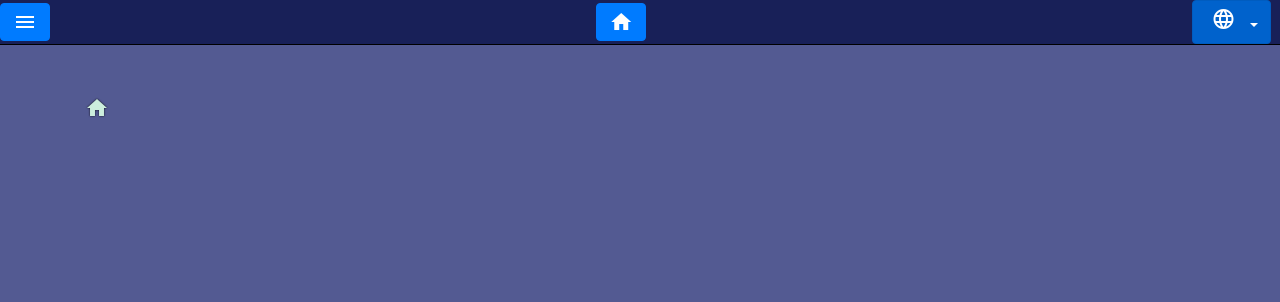
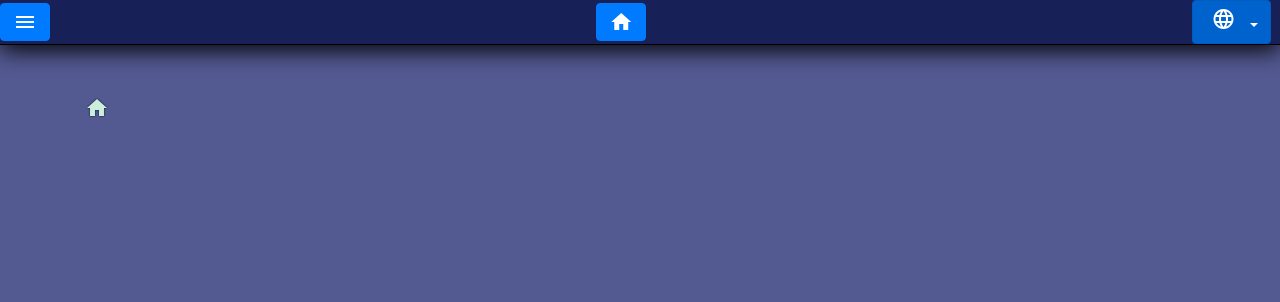
Before and after one commit to guhoffmann/myfilebrowser, a PHP site: page / in a window 1280 px wide. Shown: the top 302 px of the page. Run offline with PHP 8.4, Linux system fonts and the light colour scheme; data comes from the database, SQL or seed files in the repository.

Commit message:
Added some shadow to css

```diff
--- a/css/custom.css
+++ b/css/custom.css
@@ -119,6 +119,7 @@ img, video {
 
 .navbar {
 	padding: 0;
+	box-shadow: 0px 5px 25px #000;
 }
 
 .navbar-brand {
@@ -495,6 +496,8 @@ input[type="checkbox"]:checked + label span.checkbox::after {
 	overflow-y: hidden;
     transition: width 0.5s;
     padding-top: 3em;
+	box-shadow: 5px 0px 25px #000;
+
 }
 
 .sidenav_rand {
```
